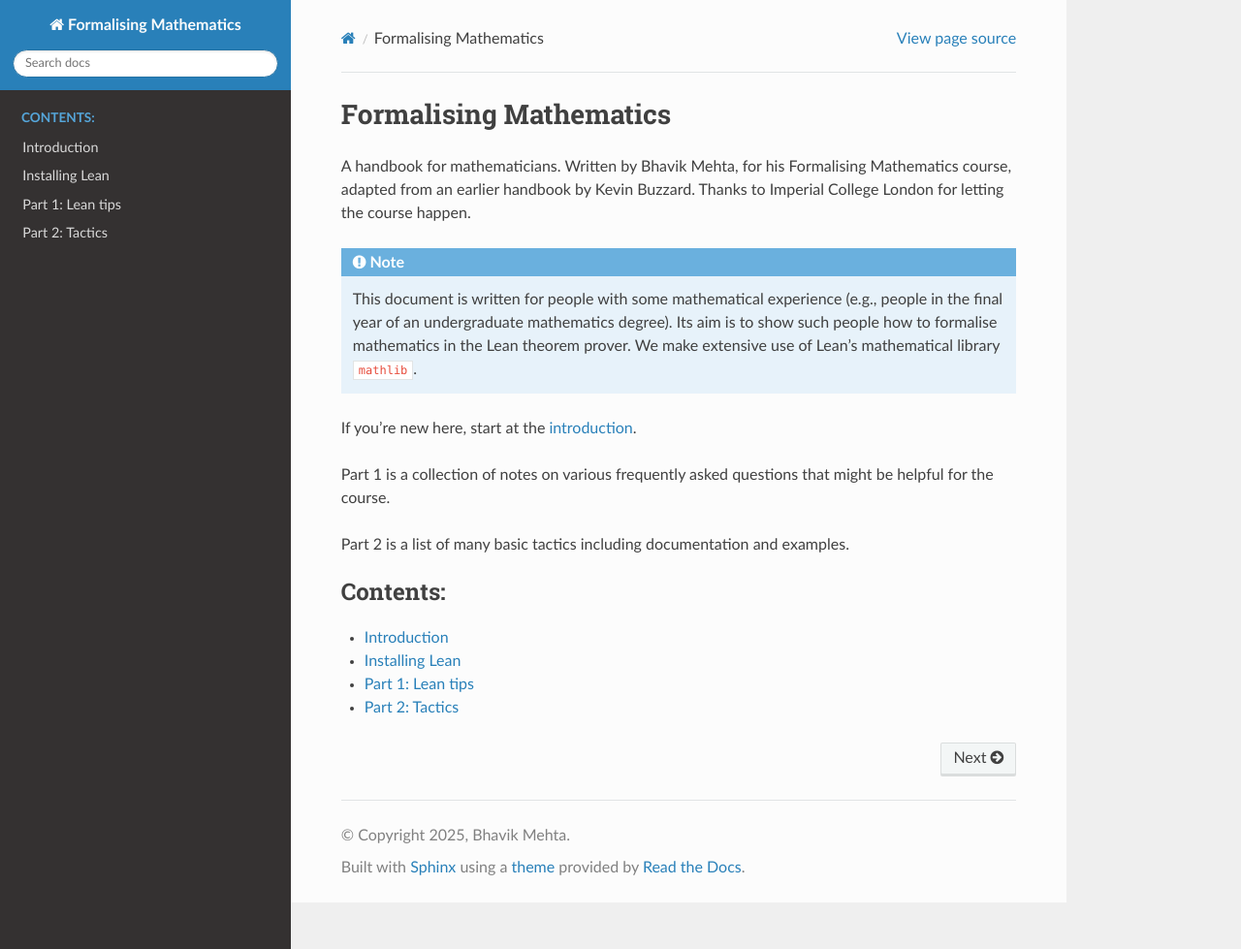
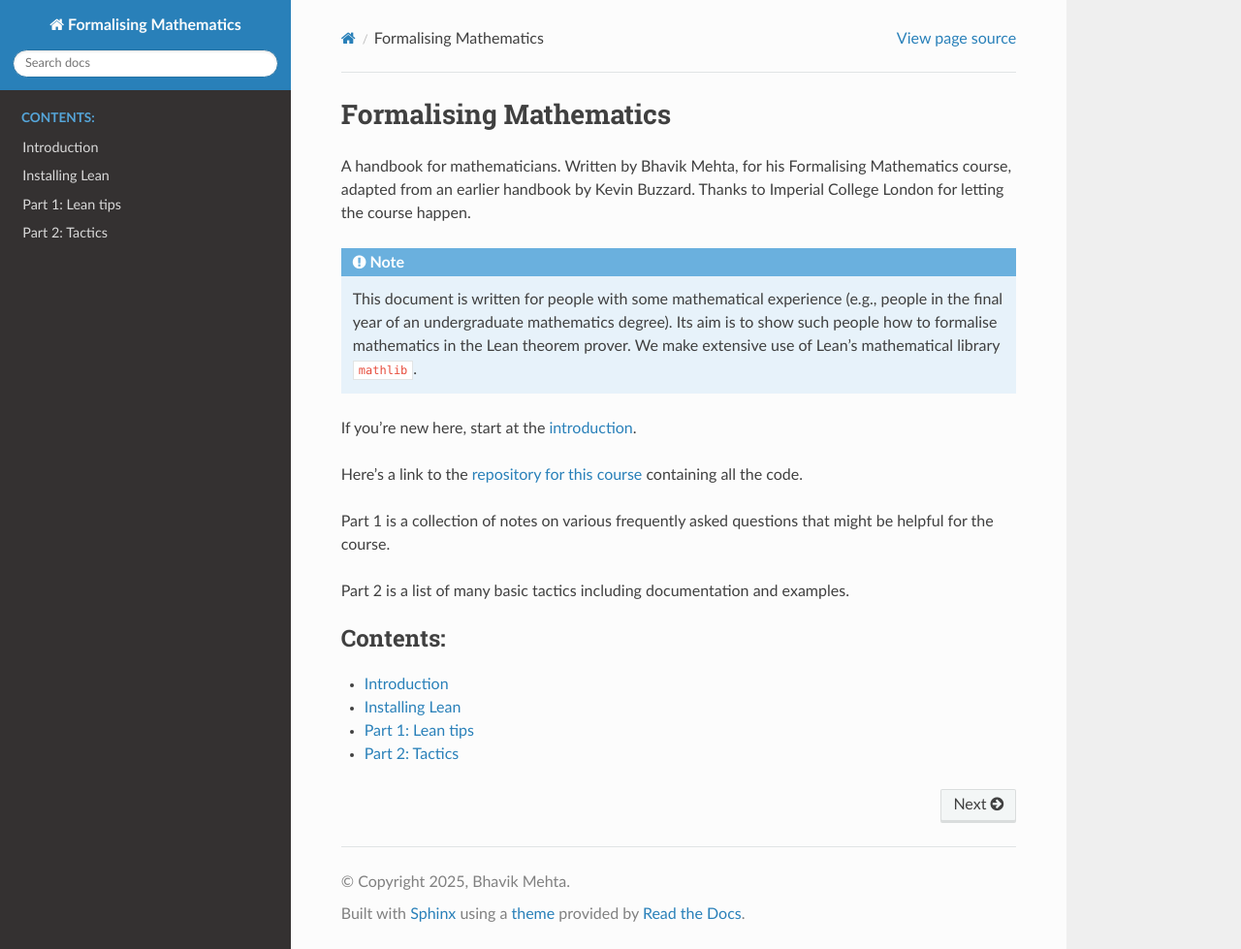
Before and after one commit to thefundamentaltheor3m/formalising-mathematics-notes, a Sphinx documentation site: the page built from doc/index.rst, in a window 1280 px wide and 979 px high. Shown: the whole window at 97% size. Built offline with Sphinx 7.4.7 and the Read the Docs theme 3.1.0, drawn with Linux system fonts in a browser that asks for light colours.

Commit message:
add link

```diff
--- a/doc/index.rst
+++ b/doc/index.rst
@@ -16,6 +16,8 @@ course happen.
 
 If you're new here, start at the :ref:`introduction <introduction>`.
 
+Here’s a link to the `repository for this course <https://github.com/b-mehta/formalising-mathematics-notes>`_ containing all the code.
+
 Part 1 is a collection of notes on various frequently asked questions that might be helpful for the
 course.
 
```
Also changed, not shown: 1 other file.
